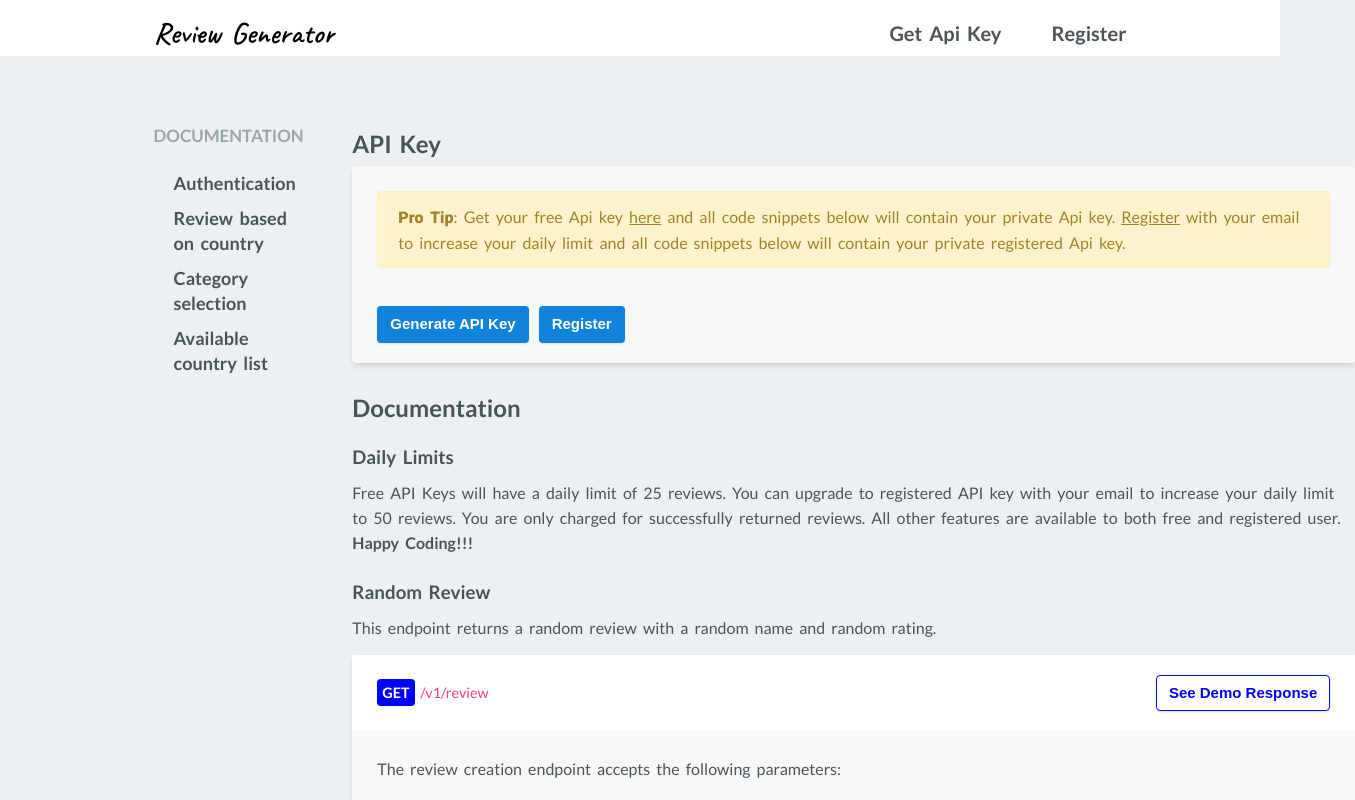
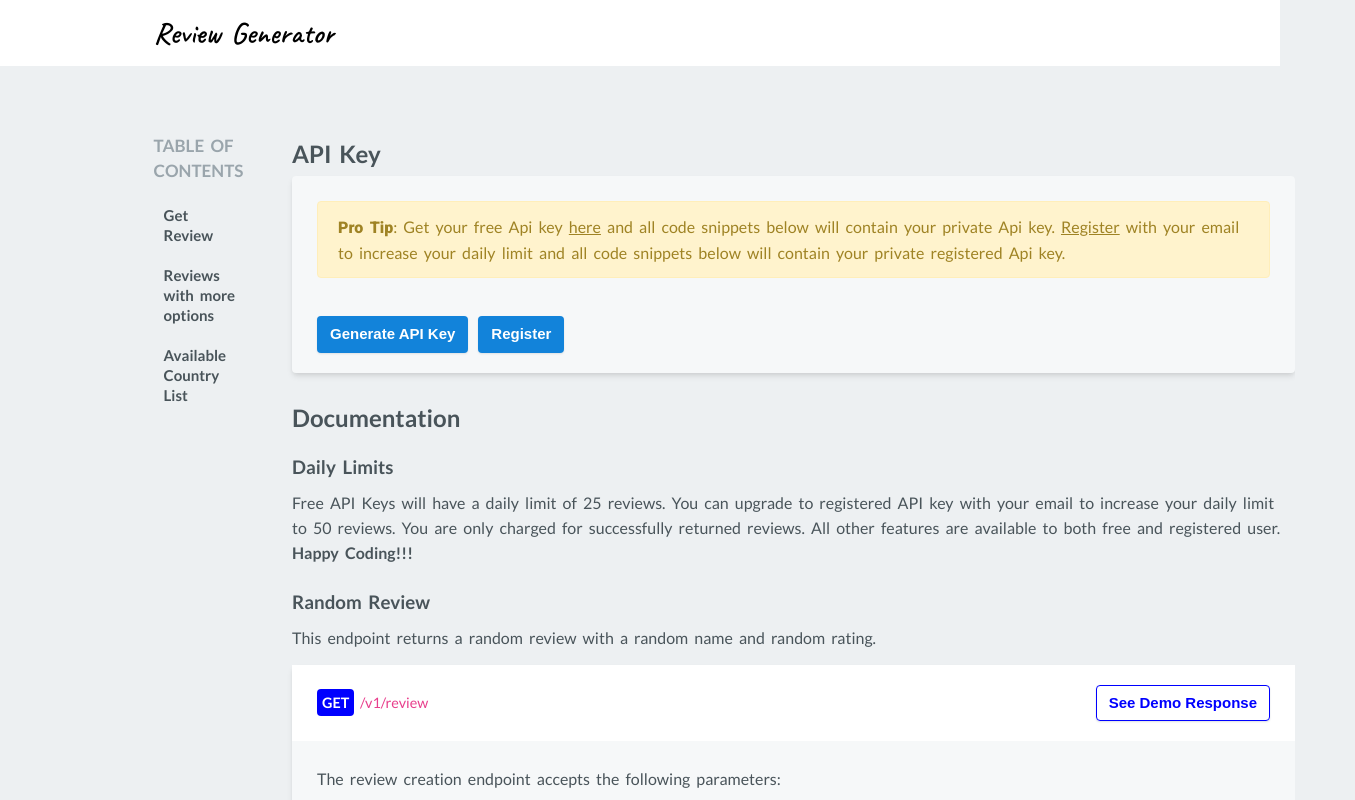
Before and after one commit to Ameen-Here/Review-Generator-API, a React (Create React App) app in the folder Frontend/review-generator/: page / in a window 1280 px wide. Shown: the top 800 px of the page, 1355 px wide, since content can reach past the window. Built offline with nearby package versions, Linux system fonts and the light colour scheme.

Commit message:
Added sidebar with smooth scrolling

```diff
--- a/Frontend/review-generator/package.json
+++ b/Frontend/review-generator/package.json
@@ -12,6 +12,7 @@
     "react-dom": "^18.2.0",
     "react-redux": "^8.0.2",
     "react-scripts": "5.0.1",
+    "react-scroll": "^1.8.7",
     "react-transition-group": "^4.4.5",
     "web-vitals": "^2.1.4"
   },
--- a/Frontend/review-generator/src/components/CountryHelper.js
+++ b/Frontend/review-generator/src/components/CountryHelper.js
@@ -3,7 +3,7 @@ import { Fragment } from "react";
 const CountryHelper = (props) => {
   return (
     <Fragment>
-      <h3>Supported Countries</h3>
+      <h3 id="countryList">Supported Countries</h3>
       <p>
         List of all countries supported in this API along with their code for
         URL.
--- a/Frontend/review-generator/src/components/Header.js
+++ b/Frontend/review-generator/src/components/Header.js
@@ -5,15 +5,6 @@ const Header = () => {
     <header className={styles.header}>
       <nav>
         <h1 id={styles.logo}>Review Generator</h1>
-
-        <ul>
-          <li>
-            <a href="#">Get Api Key</a>
-          </li>
-          <li>
-            <a href="#">Register</a>
-          </li>
-        </ul>
       </nav>
     </header>
   );
--- a/Frontend/review-generator/src/components/Header.module.css
+++ b/Frontend/review-generator/src/components/Header.module.css
@@ -19,19 +19,10 @@
   margin-bottom: 10px;
 }
 
-.header a {
-  text-decoration: none;
-  font-weight: 600;
-  color: #49545a;
-}
-
-.header a:hover {
-  color: #738087;
-}
-
 #logo {
   font-family: "Caveat", cursive;
   font-size: 30px;
   margin: 0;
   margin-top: 20px;
+  margin-bottom: 20px;
 }
--- a/Frontend/review-generator/src/components/RandomReview.js
+++ b/Frontend/review-generator/src/components/RandomReview.js
@@ -10,7 +10,7 @@ const RandomReview = (props) => {
   };
   return (
     <Fragment>
-      <h3>Random Review</h3>
+      <h3 id="oneReview">Random Review</h3>
       <p>
         This endpoint returns a random review with a random name and random
         rating.
--- a/Frontend/review-generator/src/components/RandomReviews.js
+++ b/Frontend/review-generator/src/components/RandomReviews.js
@@ -10,7 +10,9 @@ const RandomReviews = (props) => {
   };
   return (
     <Fragment>
-      <h3>Random Reviews with optional (Names/Rating/Quantity)</h3>
+      <h3 id="randomReviews">
+        Random Reviews with optional (Names/Rating/Quantity)
+      </h3>
       <p>
         This endpoint returns a random review with optional random name from
         list of supporting <a href="#">countries</a>, optioanl rating
--- a/Frontend/review-generator/src/components/SideNav.js
+++ b/Frontend/review-generator/src/components/SideNav.js
@@ -1,21 +1,45 @@
 import classes from "./SideNav.module.css";
+import { Link } from "react-scroll";
+
+// somewhere in your markup
 
 const SideNav = () => {
   return (
     <div className={classes.sideNav}>
-      <h3>DOCUMENTATION</h3>
+      <h3>TABLE OF CONTENTS</h3>
       <ul>
-        <li>
-          <a href="#">Authentication</a>
+        <li className={classes.sideNavList}>
+          <Link
+            to="oneReview"
+            spy={true}
+            smooth={true}
+            offset={-20}
+            duration={500}
+          >
+            Get Review
+          </Link>
         </li>
-        <li>
-          <a href="#">Review based on country</a>
+        <li className={classes.sideNavList}>
+          <Link
+            to="randomReviews"
+            spy={true}
+            smooth={true}
+            offset={-20}
+            duration={500}
+          >
+            Reviews with more options
+          </Link>
         </li>
-        <li>
-          <a href="#">Category selection</a>
-        </li>
-        <li>
-          <a href="#">Available country list</a>
+        <li className={classes.sideNavList}>
+          <Link
+            to="countryList"
+            spy={true}
+            smooth={true}
+            offset={-20}
+            duration={500}
+          >
+            Available Country List
+          </Link>
         </li>
       </ul>
     </div>
--- a/Frontend/review-generator/src/components/SideNav.module.css
+++ b/Frontend/review-generator/src/components/SideNav.module.css
@@ -1,14 +1,16 @@
 .sideNav {
-  font-size: 18px;
+  font-size: 15px;
 }
 
 .sideNav ul {
   list-style: none;
-  padding-left: 20px;
+  padding-left: 10px;
 }
 
 .sideNav li {
   padding: 5px 0;
+  margin-bottom: 10px;
+  line-height: 20px;
 }
 
 .sideNav h3 {
@@ -25,3 +27,7 @@
 .sideNav a:hover {
   color: #00f;
 }
+
+.sideNavList {
+  cursor: pointer;
+}
```
Also changed, not shown: 1 other file (tests, documents, lock files or other folders).
